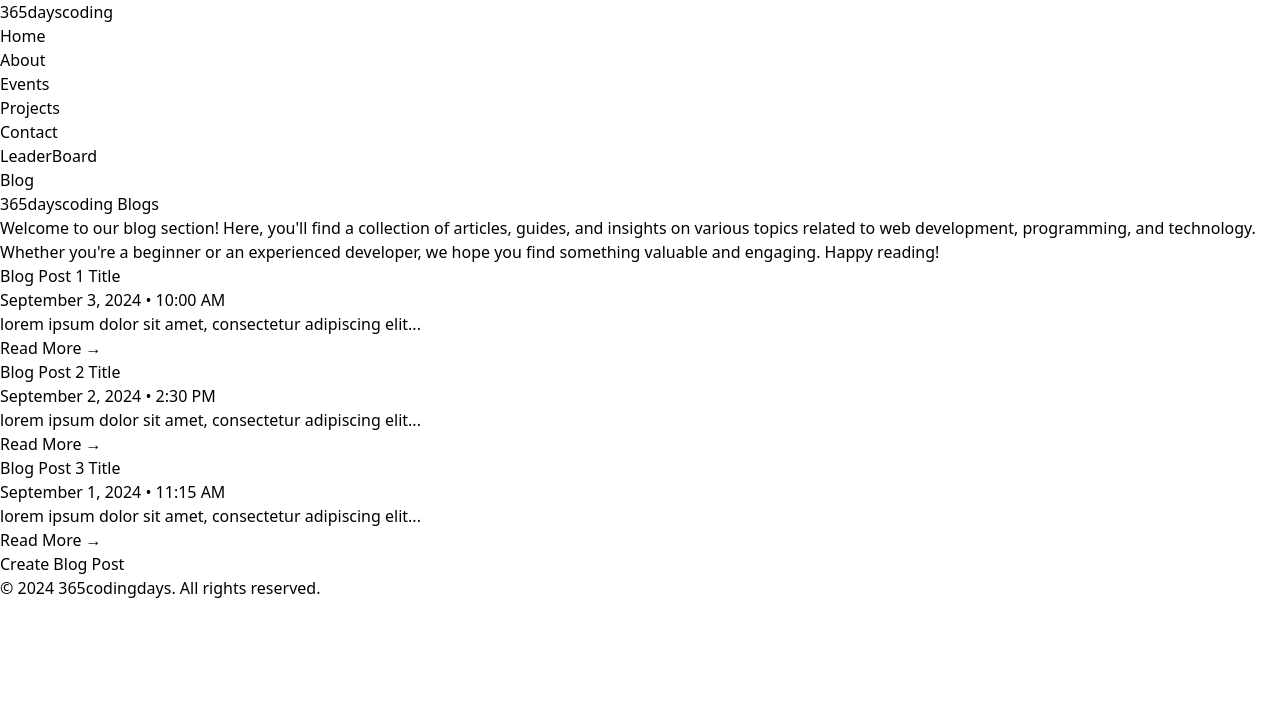
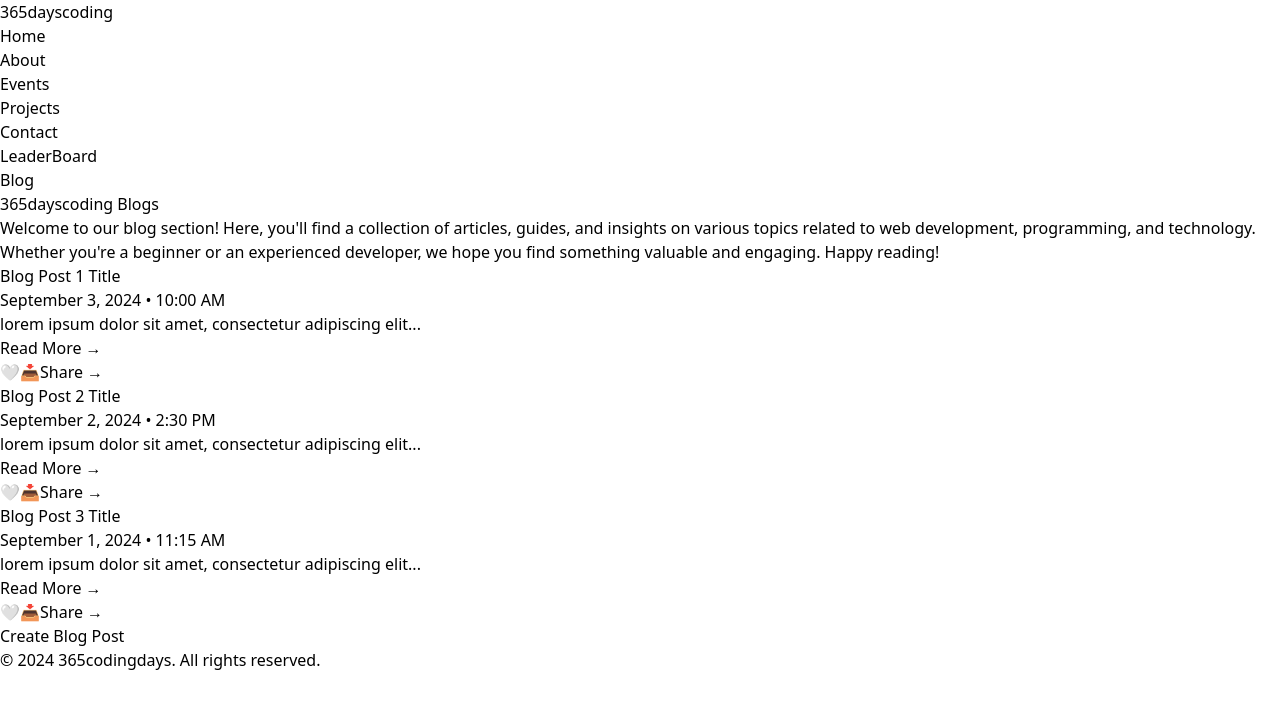
Before and after one commit to happyrao78/Community-Website, a React (Vite) app: page /blog in a window 1280 px wide. Shown: the top 708 px of the page. Built offline with nearby package versions, Linux system fonts and the light colour scheme.

Commit message:
Like, Share, Save

```diff
--- a/src/pages/About.jsx
+++ b/src/pages/About.jsx
@@ -51,7 +51,7 @@ const About = () => {
             </h2>
             <p className="text-gray-700">
               365dayscoding started as a small group of
-			  passionate developers who wanted to create a platform where
+			        passionate developers who wanted to create a platform where
               learners and professionals alike could share their knowledge and
               grow together. Over the years, we’ve grown into a thriving
               community, offering a wide range of tutorials, coding challenges,
--- a/src/pages/Blog.jsx
+++ b/src/pages/Blog.jsx
@@ -1,4 +1,4 @@
-import React from "react";
+import React, { useState } from "react";
 
 const posts = [
   {
@@ -25,6 +25,26 @@ const posts = [
 ];
 
 const Blog = () => {
+  const [likes, setLikes] = useState(Array(posts.length).fill(false));
+  const [saved, setSaved] = useState(Array(posts.length).fill(false));
+
+  const handleLike = (index) => {
+    const newLikes = [...likes];
+    newLikes[index] = !newLikes[index];
+    setLikes(newLikes);
+  };
+
+  const handleSave = (index) => {
+    const newSaved = [...saved];
+    newSaved[index] = !newSaved[index];
+    setSaved(newSaved);
+  };
+
+  const handleShare = (link) => {
+    navigator.clipboard.writeText(window.location.origin + link);
+    alert("Post link copied to clipboard!");
+  };
+
   return (
     <div className="bg-gray-100 min-h-screen py-10 flex">
       <div className="container mx-auto px-4 flex">
@@ -43,7 +63,7 @@ const Blog = () => {
             {posts.map((post, index) => (
               <div
                 key={index}
-                className="bg-white p-6 rounded-lg shadow-md transition-transform duration-300 transform hover:scale-105 hover:shadow-lg"
+                className="relative bg-white p-6 rounded-lg shadow-md transition-transform duration-300 transform hover:scale-105 hover:shadow-lg"
               >
                 <h2 className="text-2xl font-semibold text-gray-800 mb-2">
                   {post.title}
@@ -54,10 +74,30 @@ const Blog = () => {
                 <p className="text-gray-700 mb-4">{post.excerpt}</p>
                 <a
                   href={post.link}
-                  className="text-teal-500 font-semibold hover:text-teal-600"
+                  className="text-teal-500 font-semibold hover:text-teal-600 block"
                 >
                   Read More &rarr;
                 </a>
+                <div className="absolute bottom-6 right-6 flex space-x-4">
+                  <button
+                    className="text-2xl"
+                    onClick={() => handleLike(index)}
+                  >
+                    {likes[index] ? "❤️" : "🤍"}
+                  </button>
+                  <button
+                    className="text-2xl"
+                    onClick={() => handleSave(index)}
+                  >
+                    {saved[index] ? "🔖" : "📥"}
+                  </button>
+                  <button
+                    className="text-teal-500 font-semibold hover:text-teal-600"
+                    onClick={() => handleShare(post.link)}
+                  >
+                    Share &rarr;
+                  </button>
+                </div>
               </div>
             ))}
           </div>
```
